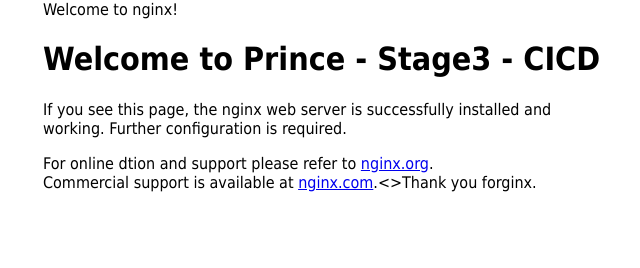
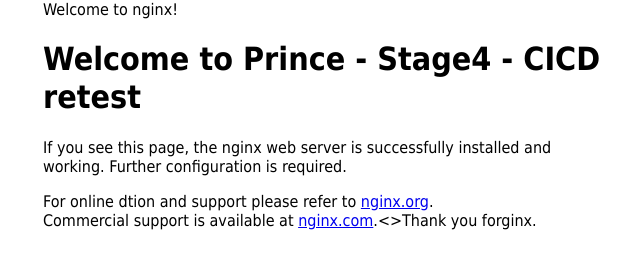
Before and after one commit to princepathria97/aws-copilot-testrepo, a plain HTML site: page index.html in a window 1280 px wide. Shown: the whole page, without its empty margins (317-957 px from the left). Drawn offline with Linux system fonts and the light colour scheme.

Commit message:
updated index.html v2

```diff
--- a/index.html
+++ b/index.html
@@ -10,7 +10,7 @@
 </style>
 </head>
 <body>
-	<h1>Welcome to Prince - Stage3  - CICD</h1>
+	<h1>Welcome to Prince - Stage4  - CICD retest</h1>
 	<p>If you see this page, the nginx web server is successfully installed and
 	working. Further configuration is required.</p>
 
```
